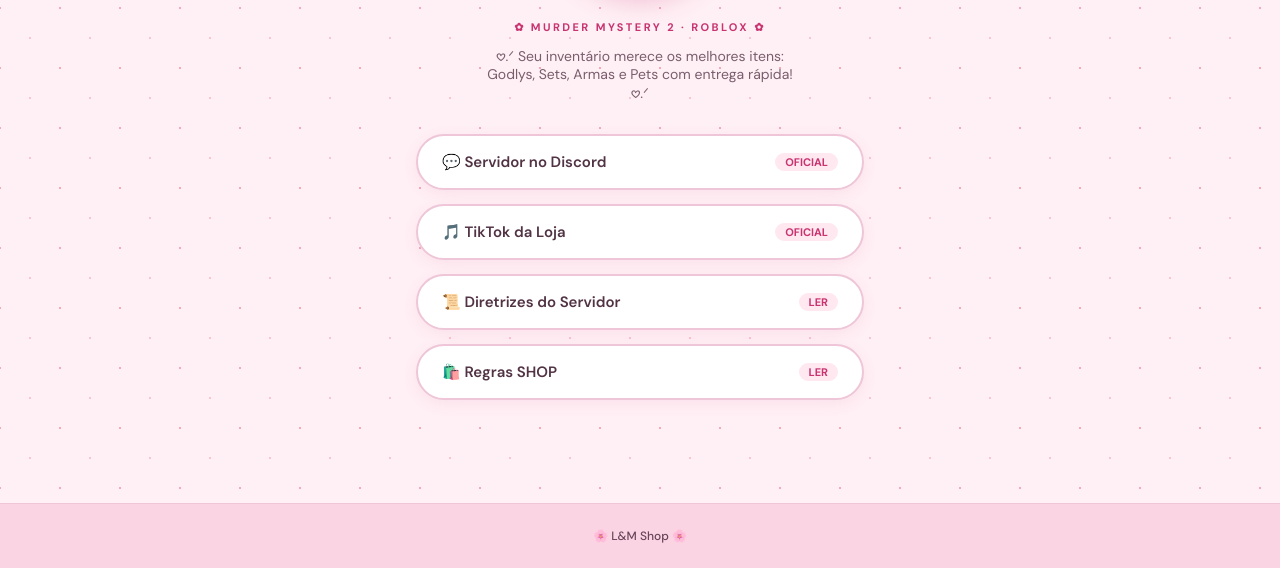
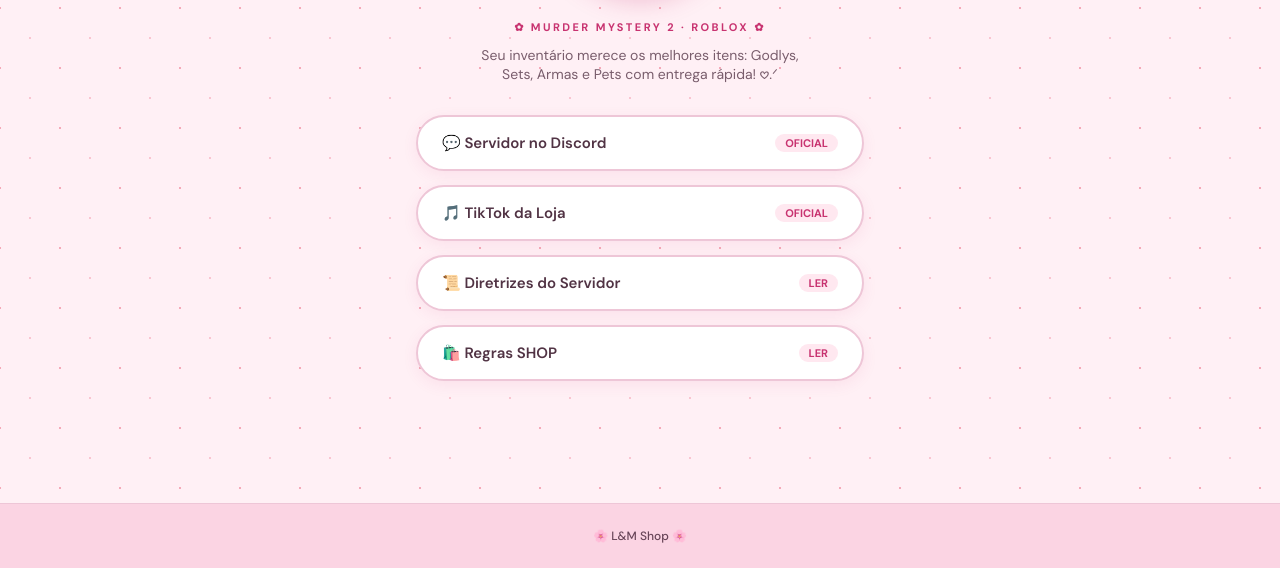
Before and after one commit to LMSSHOP/lmshop, a plain HTML site: page index.html in a window 1280 px wide. Shown: the part 232-800 px from the top of the page. Drawn offline with Linux system fonts and the light colour scheme.

Commit message:
Fix HTML encoding for inventory message

```diff
--- a/index.html
+++ b/index.html
@@ -191,7 +191,7 @@
       </p>
 
       <p style="font-size: 14px; max-width: 320px; margin: 0 auto; color: var(--muted);">
-        𖹭.ᐟ Seu inventário merece os melhores itens: Godlys, Sets, Armas e Pets com entrega rápida! 𖹭.ᐟ
+        Seu inventário merece os melhores itens: Godlys, Sets, Armas e Pets com entrega rápida! 𖹭.ᐟ
       </p>
     </header>
 
```
